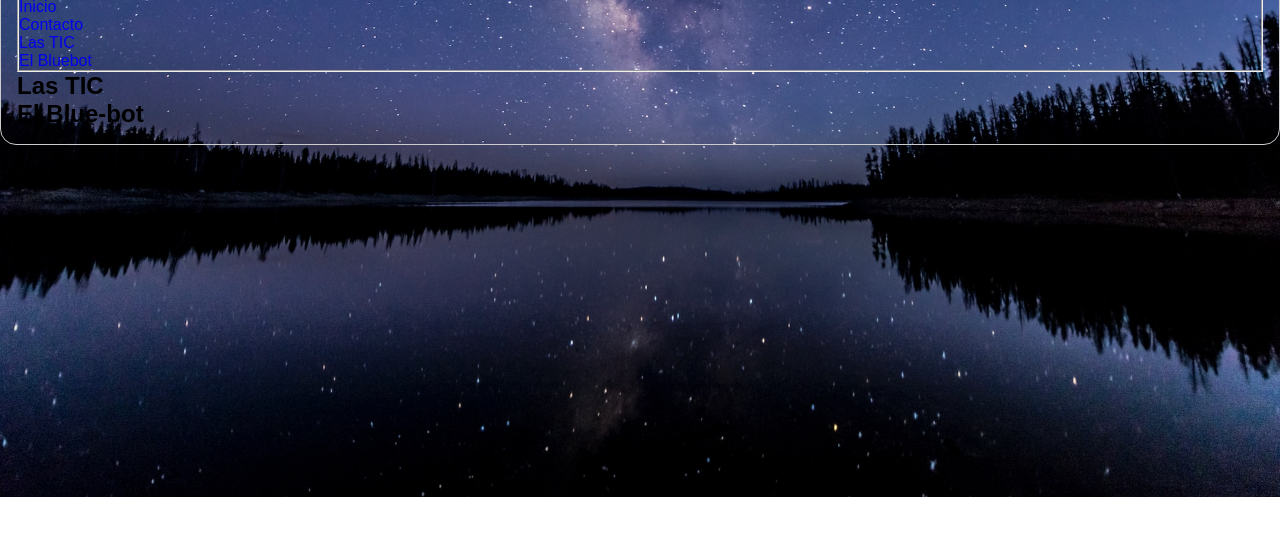
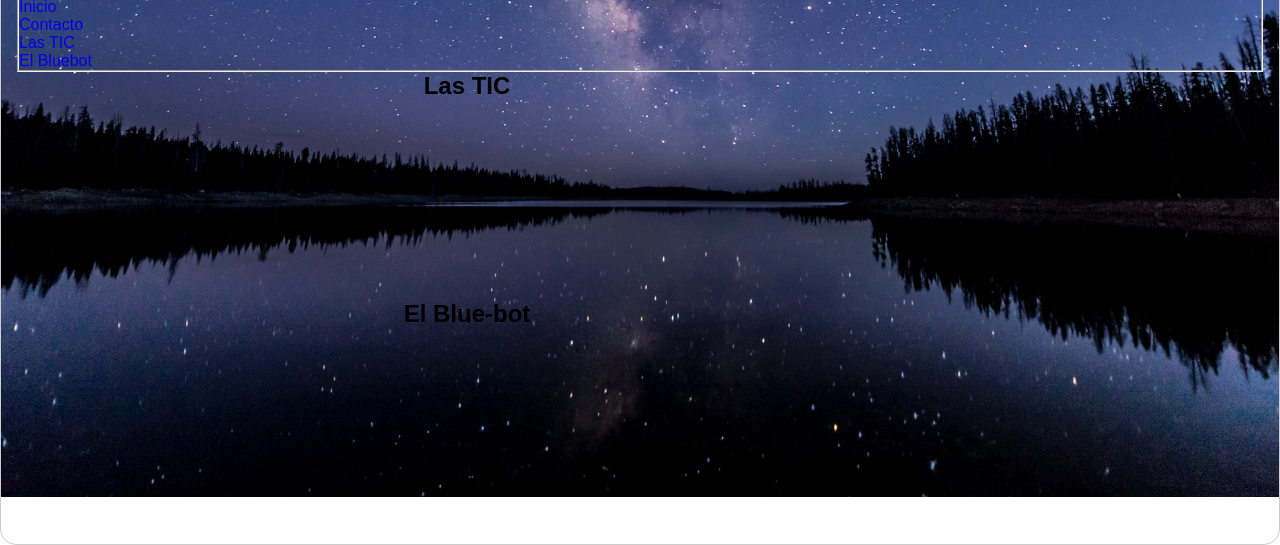
Before and after one commit to FrancoFloresMolina/GuiaBlueBot-TIC, a plain HTML site: page Adulto.html in a window 1280 px wide. Shown: the part 303-848 px from the top of the page. Before the commit the page ends 800 px from the top, so only its background shows below. Drawn offline with Linux system fonts and the light colour scheme.

Commit message:
Copiando el class articulo de alumnos y copiandolo en adulto

```diff
--- a/CSS/styleadultos.css
+++ b/CSS/styleadultos.css
@@ -27,3 +27,13 @@ header{
     background-size: cover;
     background-position: center;
 }
+
+.articulo{
+    max-width: 900px;
+    display: grid;
+    grid-auto-rows: max-content;
+    align-content: center;
+    gap: 2em;
+    padding-bottom: 200px;
+    text-align: center;
+}
```
